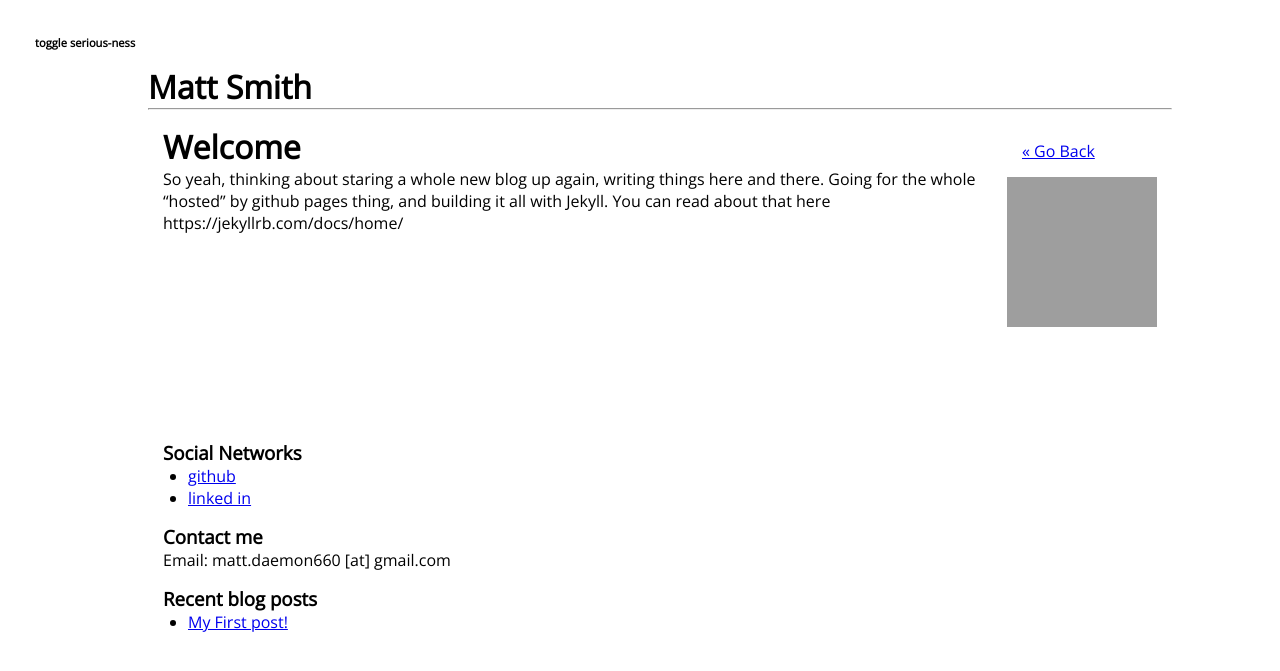
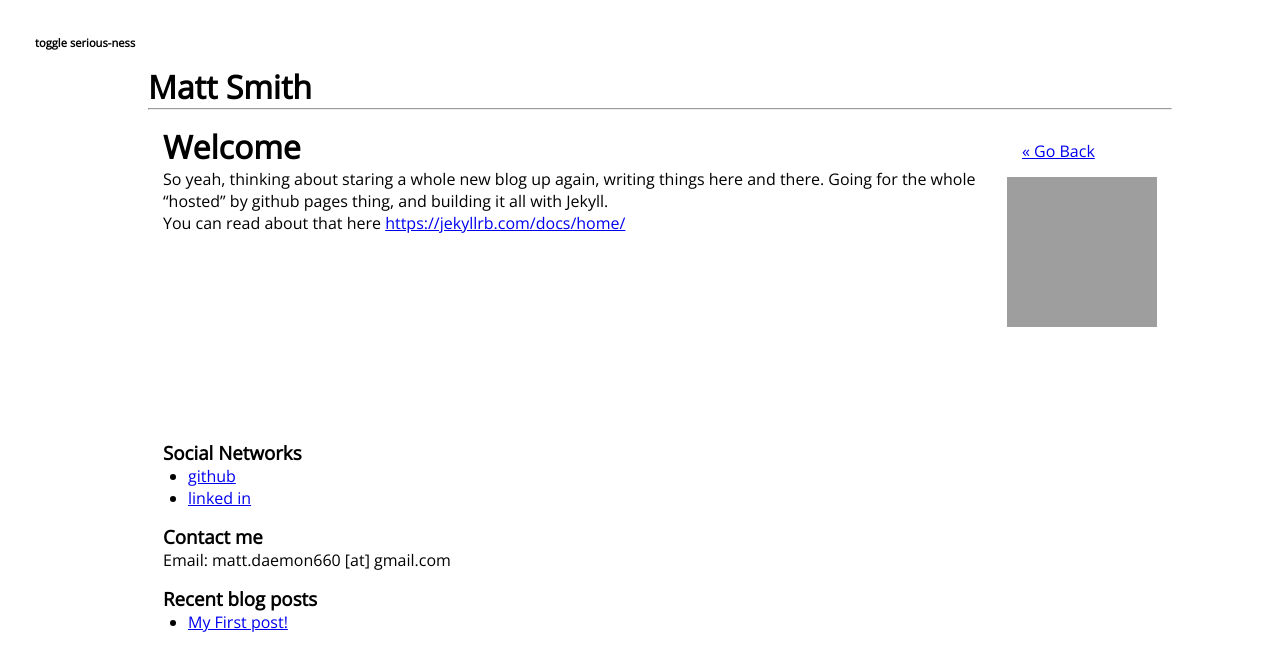
Before and after one commit to psykzz/psykzz.github.io, a Jekyll site: the page built from _posts/2017-06-02-my-first-post.md, in a window 1280 px wide. Shown: the top 671 px of the page. Built offline with Jekyll 4.4.1, drawn with Linux system fonts in a browser that asks for light colours; part of the change alters nothing that is shown; grey boxes are pictures that could not be loaded.

```diff
--- a/_posts/2017-06-02-my-first-post.md
+++ b/_posts/2017-06-02-my-first-post.md
@@ -7,4 +7,5 @@ categories: personal
 # Welcome
 
 So yeah, thinking about staring a whole new blog up again, writing things here and there. Going for the whole "hosted" by github pages thing, and building it all with Jekyll.
-You can read about that here https://jekyllrb.com/docs/home/
+
+You can read about that here [https://jekyllrb.com/docs/home/](https://jekyllrb.com/docs/home/)
```
